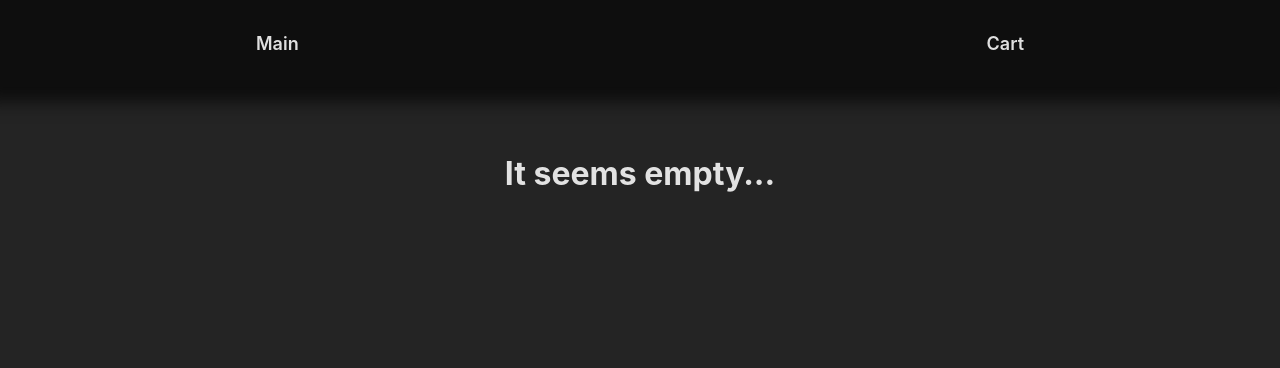
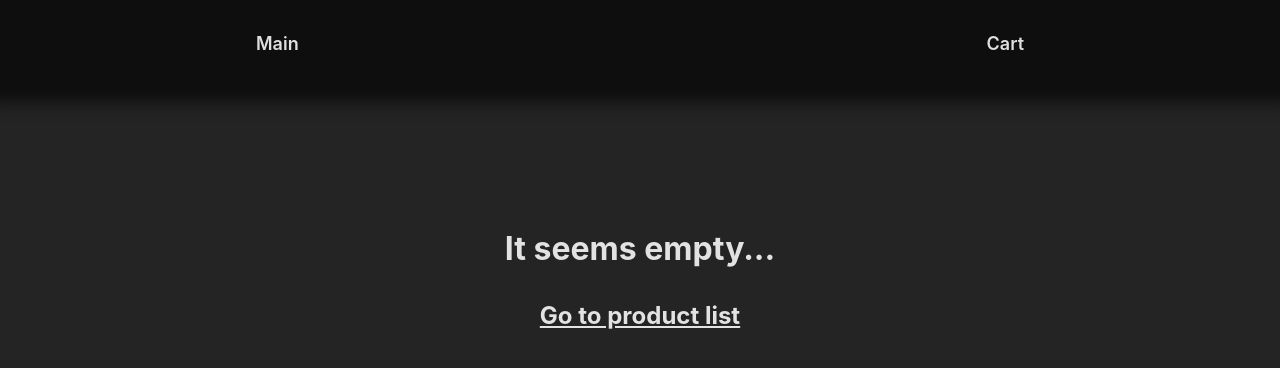
Before and after one commit to n-krasnikov/react-products, a React (Vite) app: page /cart in a window 1280 px wide. Shown: the top 368 px of the page. Built offline with nearby package versions, Linux system fonts and the light colour scheme.

Commit message:
empty cart component

```diff
--- a/src/components/EmptyBasket/EmptyBasket.css
+++ b/src/components/EmptyBasket/EmptyBasket.css
@@ -0,0 +1,18 @@
+.empty-basket {
+  padding-top: 50px;
+}
+
+.empty-basket > * {
+  margin: 25px auto;
+  width: fit-content;
+}
+
+.empty-basket > h2 {
+  text-decoration: underline;
+}
+
+.empty-basket > h2:hover {
+  cursor: pointer;
+  text-decoration: none;
+  color: #80FFFF;
+}
--- a/src/components/EmptyBasket/EmptyBasket.tsx
+++ b/src/components/EmptyBasket/EmptyBasket.tsx
@@ -1,11 +1,17 @@
 import { type FC } from 'react';
 
 import './EmptyBasket.css';
+import { useNavigate } from 'react-router-dom';
 
 const EmptyBasket: FC = () => {
+  const navigate = useNavigate();
+  const goToMain = () => navigate('/');
+
   return (
-    <>
-    </>
+    <div className='empty-basket'>
+      <h1>It seems empty...</h1>
+      <h2 onClick={goToMain} >Go to product list</h2>
+    </div>
   );
 };
 
--- a/src/components/Header/Header.css
+++ b/src/components/Header/Header.css
@@ -10,8 +10,6 @@
     justify-content: space-between;
 
     background-color: #0e0e0e;
-    /* border: 2px solid grey; */
-    /* border-radius: 0 0 20px 20px; */
     margin-bottom: 5%;
     padding: 30px 20%;
     box-shadow: 0 0 15px 15px rgba(14,14,14,1);
--- a/src/components/ProductCard/ProductCard.css
+++ b/src/components/ProductCard/ProductCard.css
@@ -53,9 +53,3 @@
     padding: 15px 10px 0 10px;
     border-bottom: 1px solid transparent;
 }
-
-.product-card > .brand:hover {
-    border-bottom: 1px solid cyan;
-    cursor: pointer;
-    color: cyan;
-}
--- a/src/pages/CartPage/CartPage.tsx
+++ b/src/pages/CartPage/CartPage.tsx
@@ -3,6 +3,7 @@ import { type FC } from 'react';
 import { useCart } from '../../helpers';
 
 import { ProductInCart } from '../../components/ProductInCart';
+import { EmptyBasket } from '../../components/EmptyBasket';
 
 import './CartPage.css';
 
@@ -10,11 +11,7 @@ const CartPage: FC = () => {
 
   const [products, total] = useCart(state => [state.products, state.total]);
 
-  if (products.length === 0) {
-    return (
-      <h1>It seems empty...</h1>
-    );
-  }
+  if (products.length === 0) return (<EmptyBasket />);
 
   return (
     <div>
```
